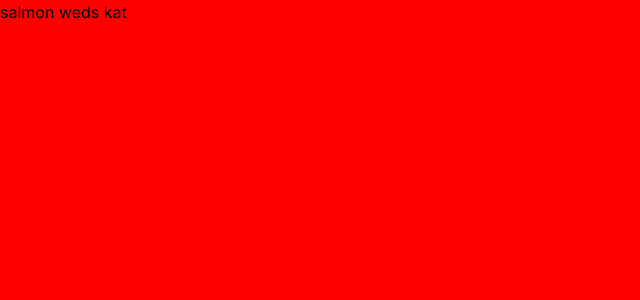
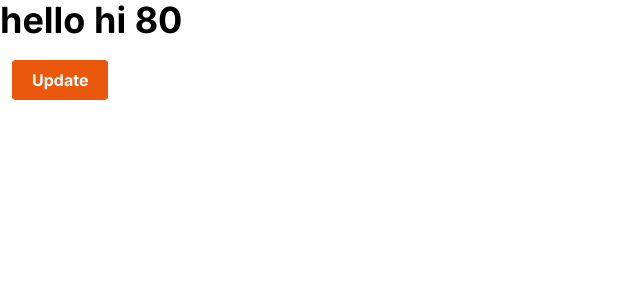
Before and after one commit to sid21-1/React, a Next.js app in the folder learning-react/: page / in a window 1280 px wide. Shown: the top 300 px of the page, without its empty margins (0-640 px from the left). Built offline with nearby package versions, Linux system fonts and the light colour scheme.

Commit message:
updating values using react

```diff
--- a/learning-react/app/globals.css
+++ b/learning-react/app/globals.css
@@ -25,6 +25,3 @@ body {
     )
     rgb(var(--background-start-rgb));
 } */
-
-body{
-  background-color: red;}
--- a/learning-react/app/page.js
+++ b/learning-react/app/page.js
@@ -1,11 +1,30 @@
-import React from 'react'
+"use client";
+import React from "react";
 
 const page = () => {
   const groom = "salmon";
   const bride = "kat";
+  let marks = 80;
+  const changeMarks = () => {
+    console.log(marks);
+    marks = 33;
+    console.log(marks);
+  };
+
   return (
-    <div>{groom} weds {bride}</div>
-  )
-}
+    // fragments tags <></>
+    <>
+      <h1 className=" font-bold text-4xl ">hello hi {marks}</h1>
+      <button
+        onClick={() => {
+          changeMarks();
+        }}
+        className=" bg-orange-600 px-5 py-2 rounded mt-5 mx-3 text-white font-bold"
+      >
+        Update
+      </button>
+    </>
+  );
+};
 
-export default page
+export default page;
```
